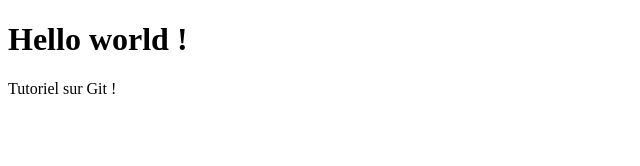
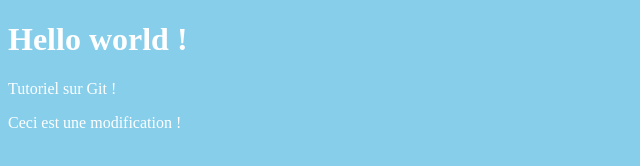
Before and after one commit to antoninvroom/tuto-git, a plain HTML site: page index.html in a window 1280 px wide. Shown: the whole page, without its empty margins (0-640 px from the left). Drawn offline with Linux system fonts and the light colour scheme.

Commit message:
add colors and text

```diff
--- a/index.html
+++ b/index.html
@@ -3,9 +3,18 @@
   <head>
     <meta charset="utf-8">
     <title> Tutoriel git </title>
+    <style>
+      body {
+        background-color: skyblue;
+      }
+      h1, p {
+        color: #ffffff;
+      }
+    </style>
   </head>
   <body>
     <h1>  Hello world !</h1>
     <p>  Tutoriel sur Git ! </p>
+    <p> Ceci est une modification ! </p>
   </body>
 </html>
```
